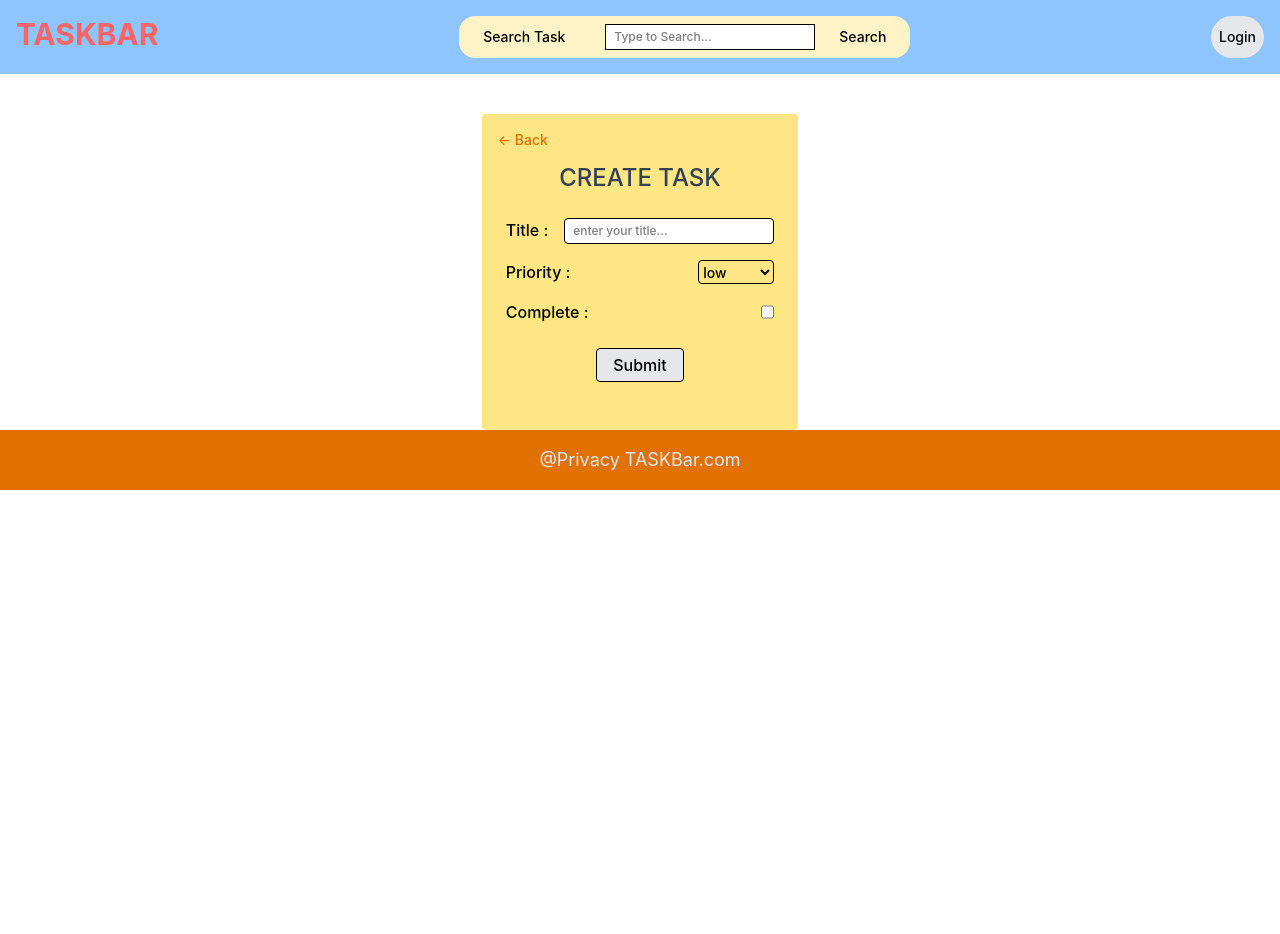
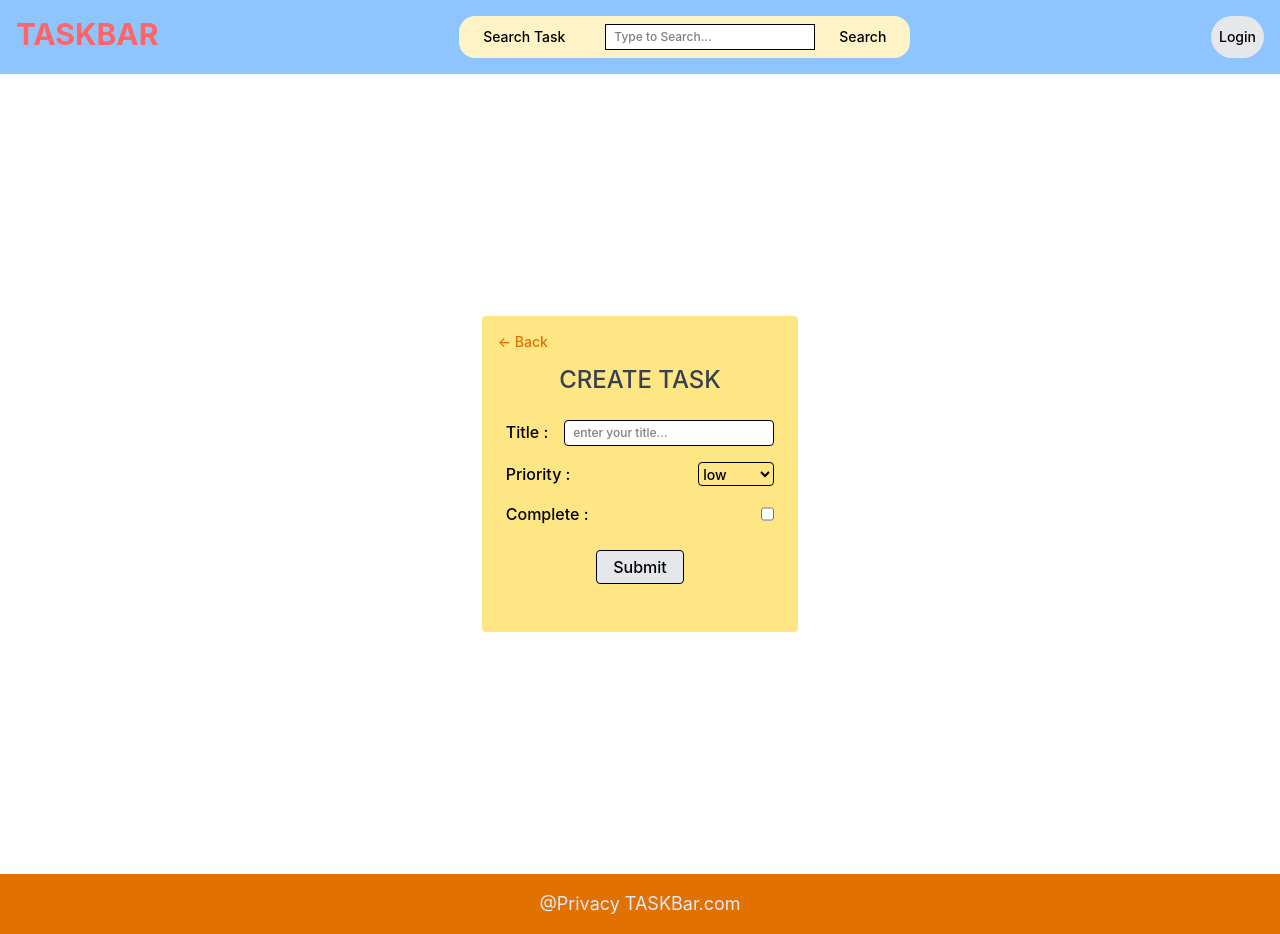
Before and after one commit to 0000000-1/adminDashboard, a React (Vite) app in the folder frontend/: page /create in a window 1280 px wide. Before the commit the page ends 800 px from the top, so only its background shows below. Built offline with nearby package versions, Linux system fonts and the light colour scheme.

Commit message:
some fix

```diff
--- a/frontend/src/Pages/Dashboard.jsx
+++ b/frontend/src/Pages/Dashboard.jsx
@@ -6,7 +6,7 @@ import SideBar from '../components/SideBar'
 const Dashboard = () => {
 
   return (
-    <div className='h-full w-full flex justify-center items-center flex-col'>
+    <div className='h-screen w-full flex justify-center items-center flex-col'>
       <div className='flex justify-between bg-blue-700 w-full h-14 items-center'>
         <div className='mx-6 py-2 '>
           <h3 className='text-white text-base font-medium md:text-lg'>Cards</h3>
@@ -17,8 +17,8 @@ const Dashboard = () => {
           </Link>
         </div>
       </div>
-      <div className='h-full grid grid-cols-5 gap-4 m-4'>
-        <div className='col-span-1'>
+      <div className='h-full w-full grid grid-cols-5 gap-4 m-4'>
+        <div className='col-span-1 relative left-6'>
           <SideBar />
         </div>
         <div className='col-span-4'>
--- a/frontend/src/components/Footer.jsx
+++ b/frontend/src/components/Footer.jsx
@@ -2,13 +2,13 @@ import React from 'react'
 
 const Footer = () => {
     return (
-        <footer >
-            <div className='bg-amber-600 flex items-center justify-center p-4 h-full w-full '>
+        <div className='bg-amber-600 flex items-center justify-center p-4 h-full w-full '>
+            <footer >
                 <span className='text-blue-100 md:text-lg'>
                     @Privacy TASKBar.com
                 </span>
-            </div>
-        </footer>
+            </footer>
+        </div>
     )
 }
 
--- a/frontend/src/components/SideBar.jsx
+++ b/frontend/src/components/SideBar.jsx
@@ -2,7 +2,7 @@ import React from 'react'
 
 const SideBar = () => {
   return (
-    <div className="bg-lime-400 h-full flex flex-col gap-4 p-4">
+    <div className="bg-lime-400 h-full flex flex-col w-full gap-4 p-4">
       <h2 className="text-2xl font-medium uppercase text-center text-white rounded">
         Category
       </h2>
--- a/frontend/src/components/TaskCard.jsx
+++ b/frontend/src/components/TaskCard.jsx
@@ -37,6 +37,7 @@ const TaskCard = () => {
               <div className="flex gap-4">
                 <p>{task.priority}</p>
                 <p>{task.isCompleted ? '✅' : '❌'}</p>
+                <input type="checkbox" name="" id="" />
               </div>
             </div>
           ))}
--- a/frontend/src/components/TaskForm.jsx
+++ b/frontend/src/components/TaskForm.jsx
@@ -27,8 +27,8 @@ const TaskForm = () => {
   }
 
   return (
-    <div className=' flex justify-center items-center h-full w-full text-base font-medium pt-6'>
-      <form onSubmit={handleSubmit} className='relative flex w-fit h-auto bg-amber-200 flex-col p-6 mt-4  items-center rounded' >
+    <div className=' flex justify-center items-center h-screen w-full text-base font-medium '>
+      <form onSubmit={handleSubmit} className='relative flex w-fit h-auto bg-amber-200 flex-col p-6 items-center rounded' >
         <div className='absolute top-4 left-4'>
           <Link to={'/'} className='text-amber-600 hover:text-yellow-800 text-sm font-medium flex items-center gap-1'>
             ← Back
```
Also changed, not shown: 1 other file (tests, documents, lock files or other folders).
